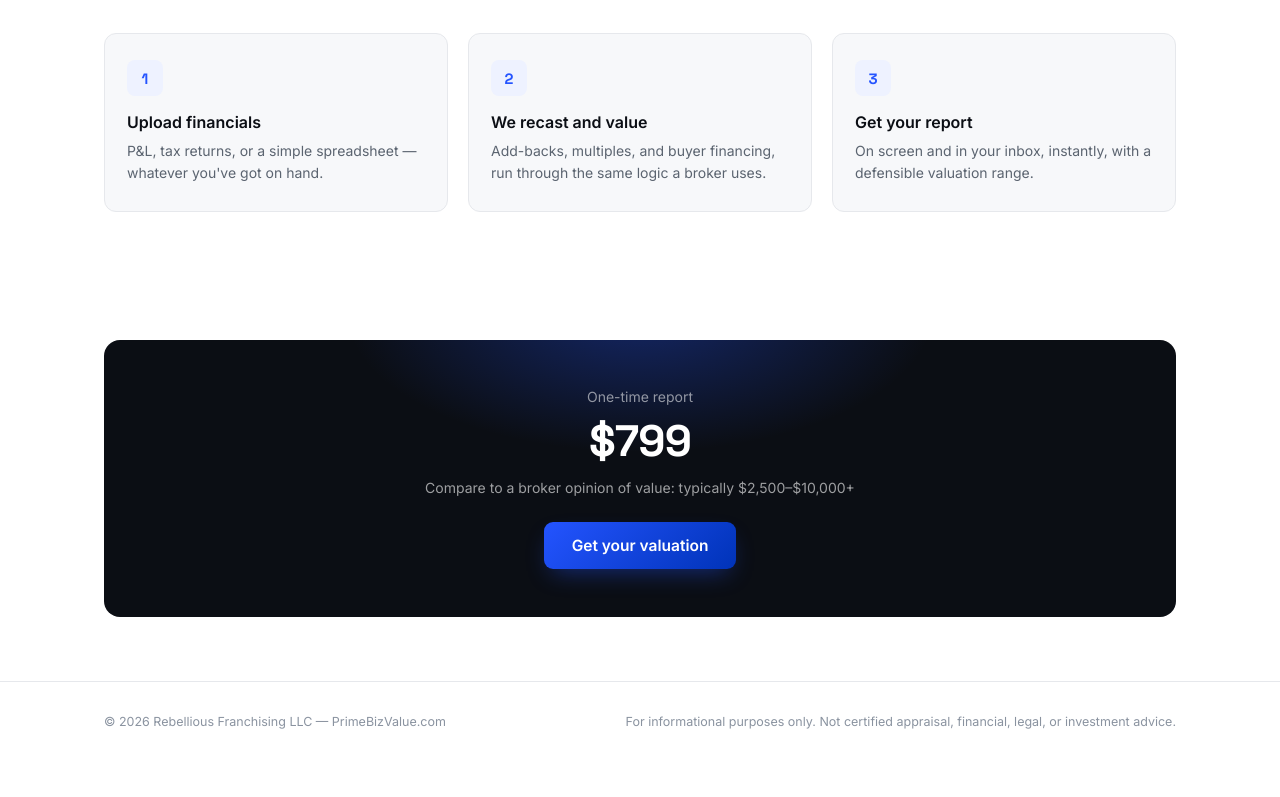
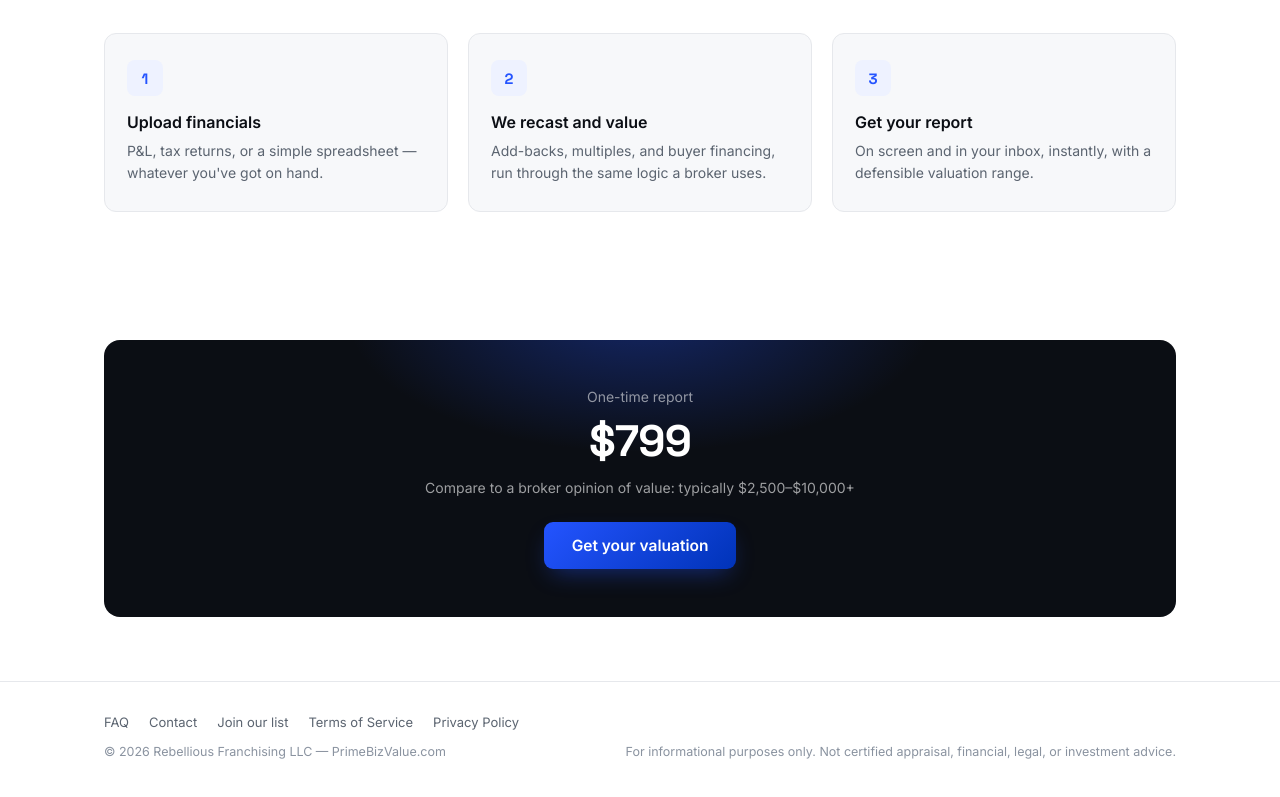
Before and after one commit to joemalmuthCFE/PrimeBizValue-site, a plain HTML site: page index.html in a window 1280 px wide. Shown: the part 844-1641 px from the top of the page. Before the commit the page ends 1617 px from the top, so only its background shows below. Drawn offline with Linux system fonts and the light colour scheme.

Commit message:
Update index.html

```diff
--- a/index.html
+++ b/index.html
@@ -281,9 +281,18 @@
 </section>
 
 <footer>
-  <div class="wrap foot-row">
-    <p>© 2026 Rebellious Franchising LLC — PrimeBizValue.com</p>
-    <p>For informational purposes only. Not certified appraisal, financial, legal, or investment advice.</p>
+  <div class="wrap foot-row" style="flex-direction:column; align-items:flex-start; gap:14px;">
+    <div style="display:flex; gap:20px; flex-wrap:wrap;">
+      <a href="/faq.html" style="font-size:13px; color:var(--text-secondary); text-decoration:none;">FAQ</a>
+      <a href="/contact.html" style="font-size:13px; color:var(--text-secondary); text-decoration:none;">Contact</a>
+      <a href="/join.html" style="font-size:13px; color:var(--text-secondary); text-decoration:none;">Join our list</a>
+      <a href="/terms.html" style="font-size:13px; color:var(--text-secondary); text-decoration:none;">Terms of Service</a>
+      <a href="/privacy.html" style="font-size:13px; color:var(--text-secondary); text-decoration:none;">Privacy Policy</a>
+    </div>
+    <div class="foot-row" style="width:100%;">
+      <p>© 2026 Rebellious Franchising LLC — PrimeBizValue.com</p>
+      <p>For informational purposes only. Not certified appraisal, financial, legal, or investment advice.</p>
+    </div>
   </div>
 </footer>
 
```
